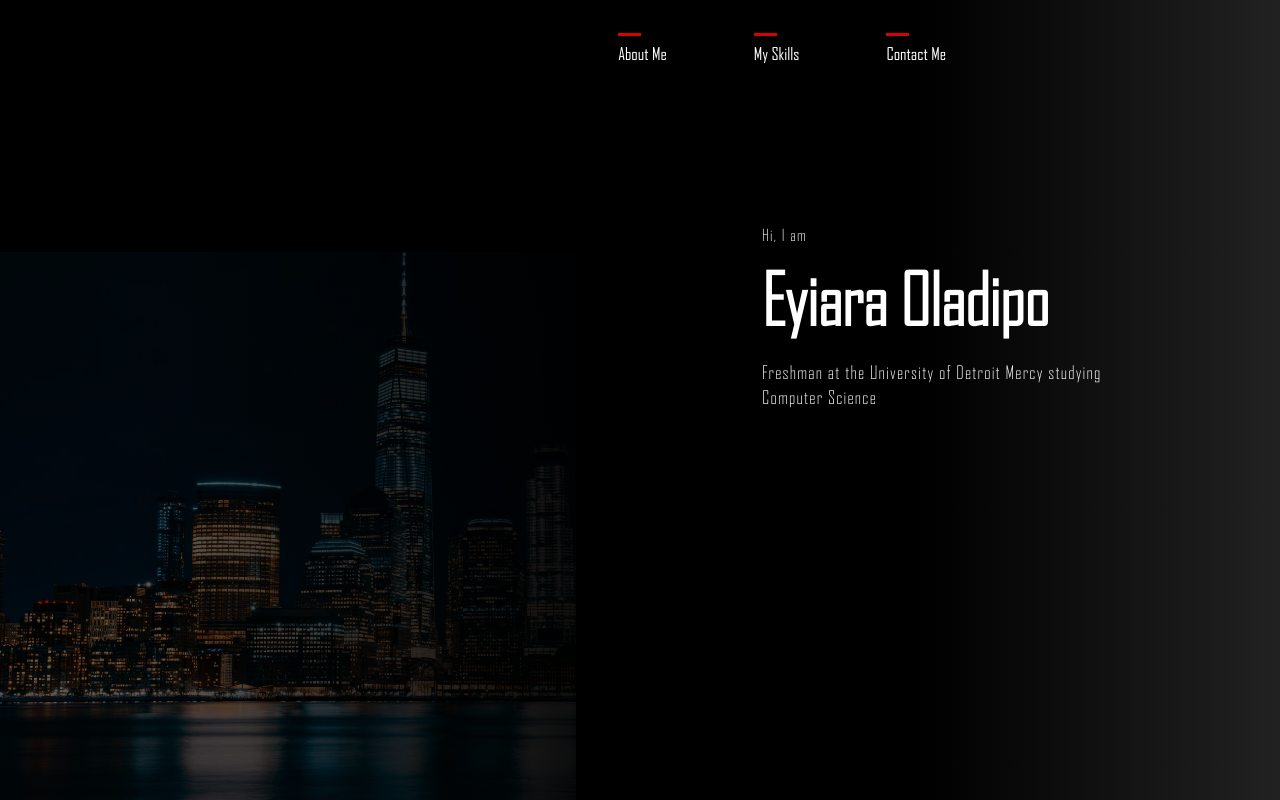
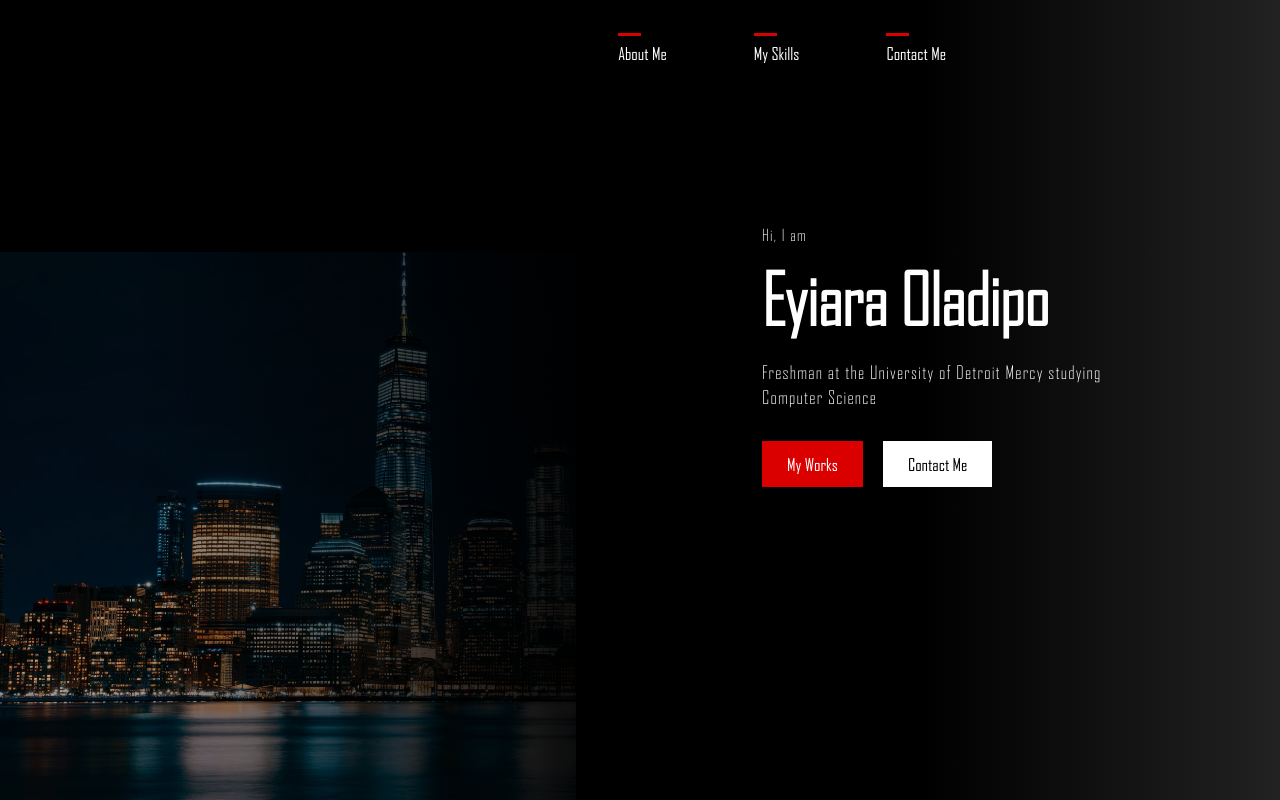
Before and after one commit to Ara-O/Portfolio-Website, a Vue app: page / in a window 1280 px wide. Built offline with nearby package versions, Linux system fonts and the light colour scheme.

Commit message:
Added button helper

```diff
--- a/src/components/home.vue
+++ b/src/components/home.vue
@@ -10,14 +10,30 @@
         <h5 class="my--desc">
           Freshman at the University of Detroit Mercy studying Computer Science
         </h5>
+        <div class="CTAS">
+          <mainbtn
+            bgcolor="#DA0000"
+            textcolor="white"
+            btntext="My Works"
+          ></mainbtn>
+          <mainbtn
+            bgcolor="white"
+            textcolor="black"
+            btntext="Contact Me"
+          ></mainbtn>
+        </div>
       </div>
     </div>
   </div>
 </template>
 
 <script>
+import mainbtn from "../helpers/button.vue";
 export default {
   name: "Home",
+  components: {
+    mainbtn,
+  },
 };
 </script>
 
--- /dev/null
+++ b/src/helpers/button.vue
@@ -0,0 +1,24 @@
+<template>
+  <button class="mainbtn" :style="{ background: bgcolor, color: textcolor }">
+    {{ btntext }}
+  </button>
+</template>
+
+<script>
+export default {
+  name: "mainbtn",
+  props: ["bgcolor", "textcolor", "btntext"],
+};
+</script>
+
+<style lang="scss" scoped>
+.mainbtn {
+  height: 46px;
+  font-size: 17px;
+  border: none;
+  width: auto;
+  font-family: "Agency FB";
+  padding: 0px 25px;
+  cursor: pointer;
+}
+</style>
--- a/src/styles/home.scss
+++ b/src/styles/home.scss
@@ -37,7 +37,7 @@ img.bg-img {
   height: 100vh;
   width: 50%;
   position: absolute;
-  background: linear-gradient(90deg, #00000073 19%, #000000e6 87%);
+  background: linear-gradient(90deg, #00000014 19%, #000000e6 87%);
 }
 
 .name {
@@ -73,3 +73,8 @@ h5.my--desc {
   font-family: "Agency FBL";
   font-weight: 300;
 }
+
+.CTAS {
+  display: flex;
+  column-gap: 20px;
+}
```
